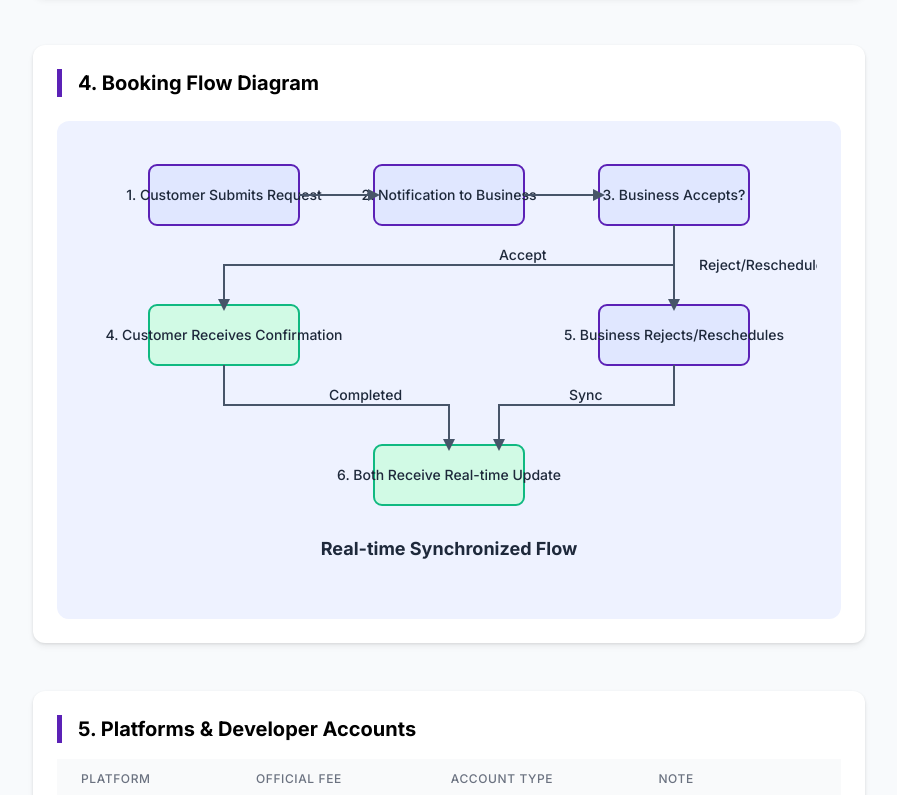
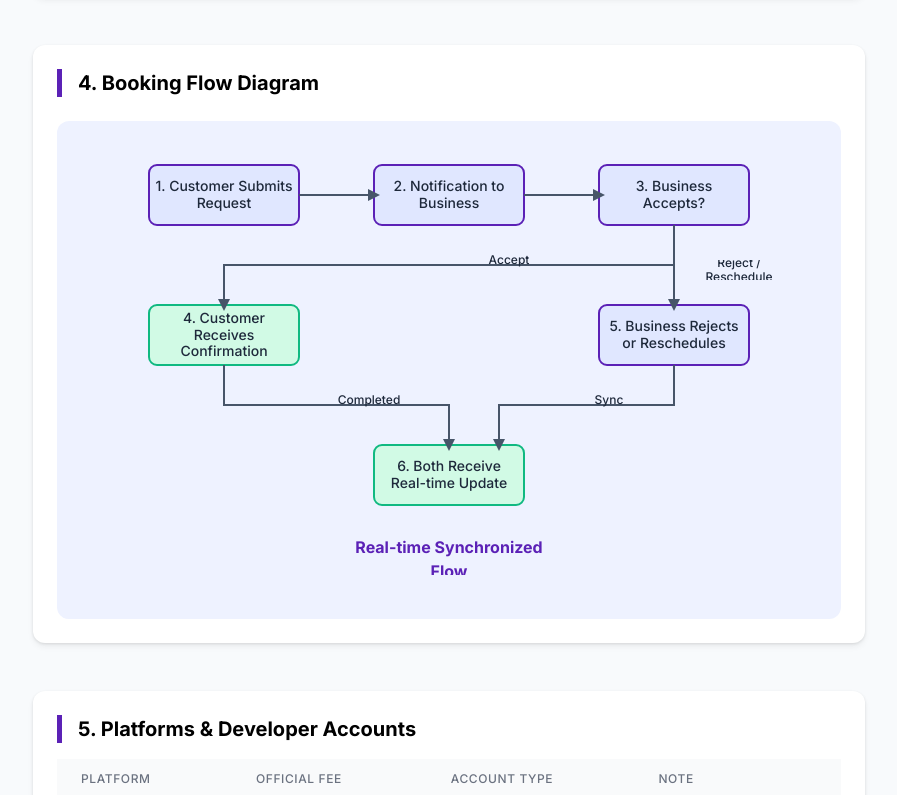
Before and after one commit to mchoang98/booking-business, a plain HTML site: page index.html in a window 1280 px wide. Shown: the part 699-1494 px from the top of the page, without its empty margins (191-1088 px from the left). Drawn offline with nearby package versions, Linux system fonts and the light colour scheme.

Commit message:
update flow

```diff
--- a/index.html
+++ b/index.html
@@ -126,38 +126,78 @@
         <div class="bg-indigo-50 p-6 rounded-xl overflow-x-auto">
             <svg width="100%" height="450" viewBox="0 0 700 450" xmlns="http://www.w3.org/2000/svg" class="min-w-[650px]">
             <defs>
-                        <!-- Custom arrowhead marker for SVG -->
                 <marker id="arrowhead" viewBox="0 0 10 10" refX="5" refY="5" markerWidth="6" markerHeight="6" orient="auto">
                 <path d="M 0 0 L 10 5 L 0 10 z" fill="#475569" />
                 </marker>
             </defs>
 
-                    <!-- Nodes -->
-                    <!-- Start -->
+            <!-- Shared text box style -->
+            <style>
+                .flow-box {
+                display: flex;
+                align-items: center;
+                justify-content: center;
+                height: 100%;
+                text-align: center;
+                font-size: 14px;
+                font-weight: 500;
+                color: #1E293B;
+                padding: 6px;
+                line-height: 1.2;
+                }
+            </style>
+
+            <!-- NODES -->
+
+            <!-- 1. Customer Submits Request -->
             <rect x="50" y="20" width="150" height="60" class="flow-node" />
-                    <text x="125" y="55" text-anchor="middle" class="flow-text">1. Customer Submits Request</text>
+            <foreignObject x="50" y="20" width="150" height="60">
+                <div xmlns="http://www.w3.org/1999/xhtml" class="flow-box">
+                1. Customer Submits Request
+                </div>
+            </foreignObject>
 
-                    <!-- Notification -->
+            <!-- 2. Notification to Business -->
             <rect x="275" y="20" width="150" height="60" class="flow-node" />
-                    <text x="350" y="55" text-anchor="middle" class="flow-text">2. Notification to Business</text>
+            <foreignObject x="275" y="20" width="150" height="60">
+                <div xmlns="http://www.w3.org/1999/xhtml" class="flow-box">
+                2. Notification to Business
+                </div>
+            </foreignObject>
 
-                    <!-- Decision/Acceptance -->
+            <!-- 3. Business Accepts? -->
             <rect x="500" y="20" width="150" height="60" class="flow-node" />
-                    <text x="575" y="55" text-anchor="middle" class="flow-text">3. Business Accepts?</text>
+            <foreignObject x="500" y="20" width="150" height="60">
+                <div xmlns="http://www.w3.org/1999/xhtml" class="flow-box">
+                3. Business Accepts?
+                </div>
+            </foreignObject>
 
-                    <!-- Success Path -->
+            <!-- 4. Customer Receives Confirmation -->
             <rect x="50" y="160" width="150" height="60" class="flow-node flow-node-success" />
-                    <text x="125" y="195" text-anchor="middle" class="flow-text">4. Customer Receives Confirmation</text>
+            <foreignObject x="50" y="160" width="150" height="60">
+                <div xmlns="http://www.w3.org/1999/xhtml" class="flow-box">
+                4. Customer Receives Confirmation
+                </div>
+            </foreignObject>
 
-                    <!-- Reject/Reschedule Path -->
+            <!-- 5. Business Rejects/Reschedules -->
             <rect x="500" y="160" width="150" height="60" class="flow-node" />
-                    <text x="575" y="195" text-anchor="middle" class="flow-text">5. Business Rejects/Reschedules</text>
+            <foreignObject x="500" y="160" width="150" height="60">
+                <div xmlns="http://www.w3.org/1999/xhtml" class="flow-box">
+                5. Business Rejects or Reschedules
+                </div>
+            </foreignObject>
 
-                    <!-- Real-time Update -->
+            <!-- 6. Both Receive Real-time Update -->
             <rect x="275" y="300" width="150" height="60" class="flow-node flow-node-success" />
-                    <text x="350" y="335" text-anchor="middle" class="flow-text">6. Both Receive Real-time Update</text>
+            <foreignObject x="275" y="300" width="150" height="60">
+                <div xmlns="http://www.w3.org/1999/xhtml" class="flow-box">
+                6. Both Receive Real-time Update
+                </div>
+            </foreignObject>
 
-                    <!-- Arrows -->
+            <!-- ARROWS -->
 
             <!-- 1 -> 2 -->
             <line x1="200" y1="50" x2="275" y2="50" class="flow-arrow" />
@@ -165,26 +205,37 @@
             <!-- 2 -> 3 -->
             <line x1="425" y1="50" x2="500" y2="50" class="flow-arrow" />
 
-                    <!-- 3 -> 4 (Accept) - Down/Left -->
+            <!-- 3 -> 4 (Accept) -->
             <polyline points="575,80 575,120 125,120 125,160" class="flow-arrow" fill="none" />
-                    <text x="400" y="115" class="flow-text text-sm">Accept</text>
+            <foreignObject x="360" y="105" width="100" height="20">
+                <div xmlns="http://www.w3.org/1999/xhtml" class="flow-box" style="font-size:12px;">Accept</div>
+            </foreignObject>
 
-                    <!-- 3 -> 5 (Reject/Reschedule) - Down -->
+            <!-- 3 -> 5 (Reject/Reschedule) -->
             <line x1="575" y1="80" x2="575" y2="160" class="flow-arrow" />
-                    <text x="600" y="125" class="flow-text text-sm">Reject/Reschedule</text>
+            <foreignObject x="590" y="115" width="100" height="20">
+                <div xmlns="http://www.w3.org/1999/xhtml" class="flow-box" style="font-size:12px;">Reject / Reschedule</div>
+            </foreignObject>
 
-                    <!-- 4 -> 6 (Successful Booking Flow) - Down/Right -->
+            <!-- 4 -> 6 -->
             <polyline points="125,220 125,260 350,260 350,300" class="flow-arrow" fill="none" />
-                    <text x="230" y="255" class="flow-text text-sm">Completed</text>
+            <foreignObject x="220" y="245" width="100" height="20">
+                <div xmlns="http://www.w3.org/1999/xhtml" class="flow-box" style="font-size:12px;">Completed</div>
+            </foreignObject>
 
-                    <!-- 5 -> 6 (Update Flow) - Down/Left -->
+            <!-- 5 -> 6 -->
             <polyline points="575,220 575,260 400,260 400,300" class="flow-arrow" fill="none" />
-                    <text x="470" y="255" class="flow-text text-sm">Sync</text>
+            <foreignObject x="460" y="245" width="100" height="20">
+                <div xmlns="http://www.w3.org/1999/xhtml" class="flow-box" style="font-size:12px;">Sync</div>
+            </foreignObject>
 
-                    <!-- Final Note -->
-                    <text x="350" y="410" text-anchor="middle" class="flow-text text-lg font-bold" fill="var(--primary-color)">
+            <!-- FINAL NOTE -->
+            <foreignObject x="250" y="390" width="200" height="40">
+                <div xmlns="http://www.w3.org/1999/xhtml"
+                    style="text-align:center;font-size:16px;font-weight:700;color:#5B21B6;">
                 Real-time Synchronized Flow
-                    </text>
+                </div>
+            </foreignObject>
             </svg>
         </div>
         </div>
```
Lines whose indentation alone changed are shown as unchanged.
